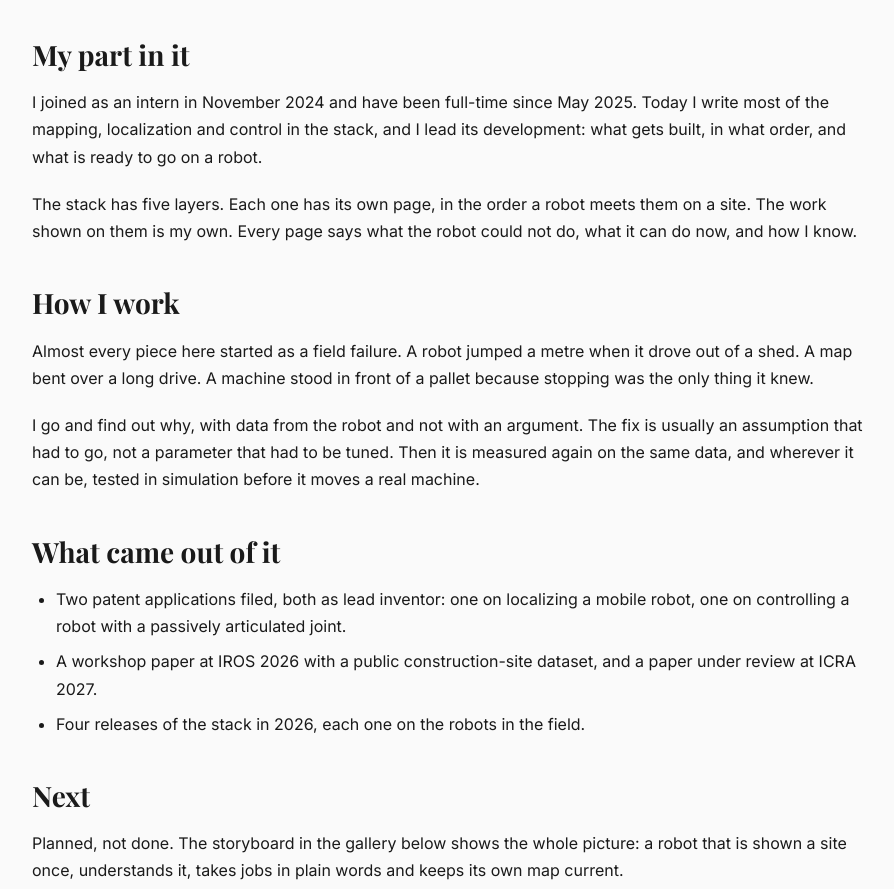
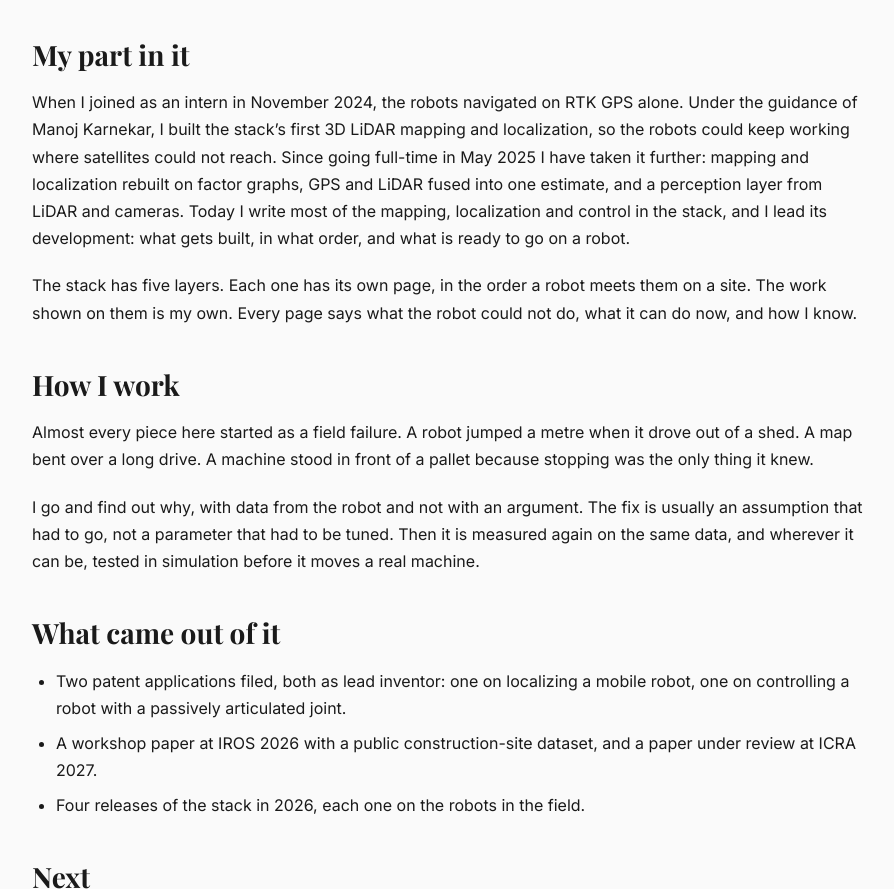
Before and after one commit to Gautham-Ramkumar03/Gautham-Ramkumar03.github.io, a plain HTML site: page projects/flo-cortex/index.html in a window 1280 px wide. Shown: the part 1882-2771 px from the top of the page, without its empty margins (192-1086 px from the left). Drawn offline with nearby package versions, Linux system fonts and the light colour scheme.

Commit message:
Hub: the story of my part in Flo Cortex

```diff
--- a/projects/flo-cortex/index.html
+++ b/projects/flo-cortex/index.html
@@ -24,7 +24,9 @@ A demo robot can fail and be reset.
 A robot that works alone has to know where it is, know when it does not, and never guess in between.
 Flo Cortex is the software that does that, and one codebase runs every robot Flo ships: a new machine is a new configuration, not a new stack.</p>
 <h2 id="my-part-in-it">My part in it</h2>
-<p>I joined as an intern in November 2024 and have been full-time since May 2025.
+<p>When I joined as an intern in November 2024, the robots navigated on RTK GPS alone.
+Under the guidance of Manoj Karnekar, I built the stack’s first 3D LiDAR mapping and localization, so the robots could keep working where satellites could not reach.
+Since going full-time in May 2025 I have taken it further: mapping and localization rebuilt on factor graphs, GPS and LiDAR fused into one estimate, and a perception layer from LiDAR and cameras.
 Today I write most of the mapping, localization and control in the stack, and I lead its development: what gets built, in what order, and what is ready to go on a robot.</p>
 <p>The stack has five layers.
 Each one has its own page, in the order a robot meets them on a site.
```
